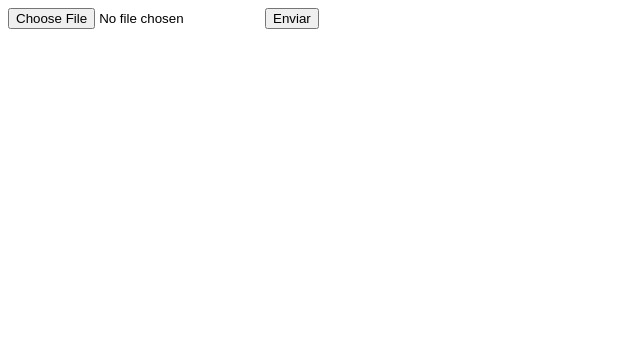
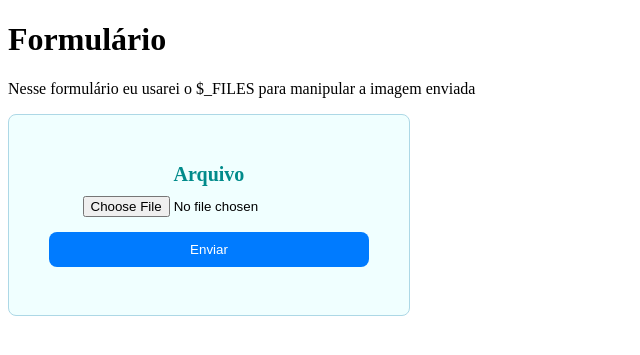
Before and after one commit to FelipeRibeir0/CursoFullStack, a PHP site: page / in a window 1280 px wide. Shown: the top 355 px of the page, without its empty margins (0-640 px from the left). Run offline with PHP 8.4, Linux system fonts and the light colour scheme.

Commit message:
update ex27

```diff
--- a/secoes/sec01/ex27/public/files.php
+++ b/secoes/sec01/ex27/public/files.php
@@ -14,7 +14,6 @@
 
     if (str_starts_with($_FILES['imagemDoUsuario']['type'], "image/")) {
         $arquivoTemporario = $_FILES['imagemDoUsuario']['tmp_name'];
-        $tipoMIME = mime_content_type($_FILES['imagemDoUsuario']['tmp_name']);
         echo "<p>O arquivo é uma imagem.</p>";
 
         if ($_SERVER['REQUEST_METHOD'] == 'POST') {
@@ -23,7 +22,7 @@
             echo '</pre>';
 
             echo '<h2>Imagem carregada:</h2>';
-            echo '<img src="data:' . $tipoMIME . ';base64,' . base64_encode(file_get_contents($arquivoTemporario)) . '">';
+            echo '<img src="data:' . $arquivoTemporario . ';base64,' . base64_encode(file_get_contents($arquivoTemporario)) . '">';
         }
     } else {
         echo "<strong>O arquivo não é uma imagem.</strong>";
--- /dev/null
+++ b/secoes/sec01/ex27/public/index.css
@@ -0,0 +1,38 @@
+form {
+    background-color: azure;
+    border: 1px solid lightblue;
+    height: 200px;
+    display: flex;
+    justify-content: center;
+    flex-direction: column;
+    max-width: 400px;
+    border-radius: 8px;
+}
+
+label {
+    margin-bottom: 5px;
+    font-size: 20px;
+    color: darkcyan;
+    font-weight: bold;
+    align-self: center;
+}
+
+input,
+button {
+    align-self: center;
+    cursor: pointer;
+}
+
+input {
+    padding: 5px;
+    margin-bottom: 10px;
+}
+
+button {
+    padding: 10px 20px;
+    background-color: #007bff;
+    color: #fff;
+    border: none;
+    width: 80%;
+    border-radius: 8px;
+}
--- a/secoes/sec01/ex27/public/index.php
+++ b/secoes/sec01/ex27/public/index.php
@@ -4,11 +4,15 @@
     <meta charset="UTF-8">
     <meta name="viewport" content="width=device-width, initial-scale=1.0">
     <link rel="icon" type="image/svg+xml" sizes="any" href="https://www.php.net/favicon.svg?v=2">
+    <link rel="stylesheet" href="index.css">
     <title>FILES</title>
 </head>
 <body>
+    <h1>Formulário</h1>
+    <p>Nesse formulário eu usarei o $_FILES para manipular a imagem enviada</p>
     <form action="files.php" method="post" enctype="multipart/form-data">
-        <input type="file" name="imagemDoUsuario">
+        <label for="imagemDoUsuario">Arquivo</label>
+        <input type="file" name="imagemDoUsuario" required>
         <button type="submit">Enviar</button>
     </form>
 </body>
```
Also changed, not shown: secoes/sec01/ex27/readme.md (added).
